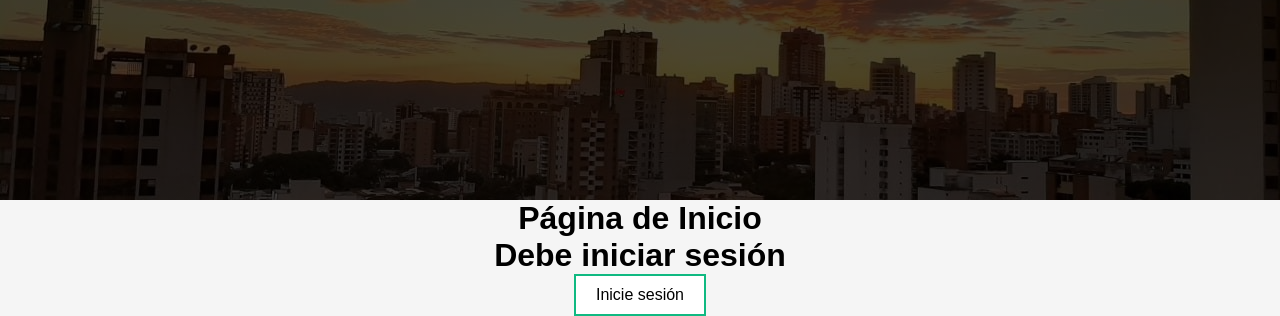
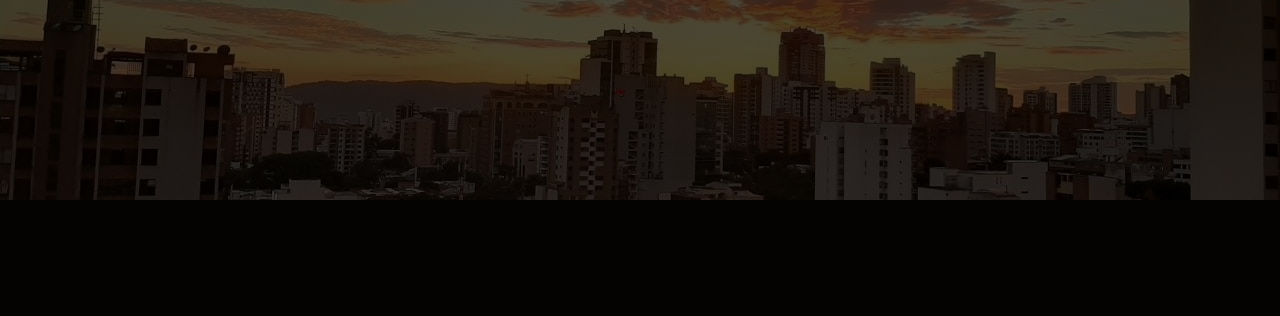
Before and after one commit to valdiviesod/TriCar, a Node server app: page / in a window 1280 px wide. Shown: the part 1400-1716 px from the top of the page. After the commit the page ends 1600 px from the top, so only its background shows below. Run offline with Node 20, Linux system fonts and the light colour scheme.

Commit message:
redireccion arreglada

```diff
--- a/app.js
+++ b/app.js
@@ -134,7 +134,7 @@
 //Autenticacion para todas las paginas
 app.get('/', (req, res)=> {
 	if (req.session.loggedin) {
-		res.render('index',{
+		res.render('usuario',{
 			login: true,
 			email: req.session.email
 		});
--- a/views/index.ejs
+++ b/views/index.ejs
@@ -38,17 +38,7 @@
             </div>
         </section>
     </div>
-    <body class="text-center">
-        <div class="contenedor">
-          <h1>Página de Inicio</h1>
-          <% if (login) { %>
-              <h1>Usuario conectado: <strong><%= email %></strong></h1>
-              <a href="logout" class="a-logout">Cerrar sesión</a>
-          <%} else { %>
-              <h1><strong><%= email %></strong></h1>
-              <a href="login" class="a-login">Inicie sesión</a>
-          <% } %>
-        </div>
+
 
 </body>
 
--- a/views/usuario.ejs
+++ b/views/usuario.ejs
@@ -14,10 +14,10 @@
           <div class="contenedor">
             <h1>Página de Inicio</h1>
             <% if (login) { %>
-                <h1>Usuario conectado: <strong><%= name %></strong></h1>
+                <h1>Usuario conectado: <strong><%= email %></strong></h1>
                 <a href="logout" class="a-logout">Cerrar sesión</a>
             <%} else { %>
-                <h1><strong><%= name %></strong></h1>
+                <h1><strong><%= email %></strong></h1>
                 <a href="login" class="a-login">Inicie sesión</a>
             <% } %>
           </div>
```
